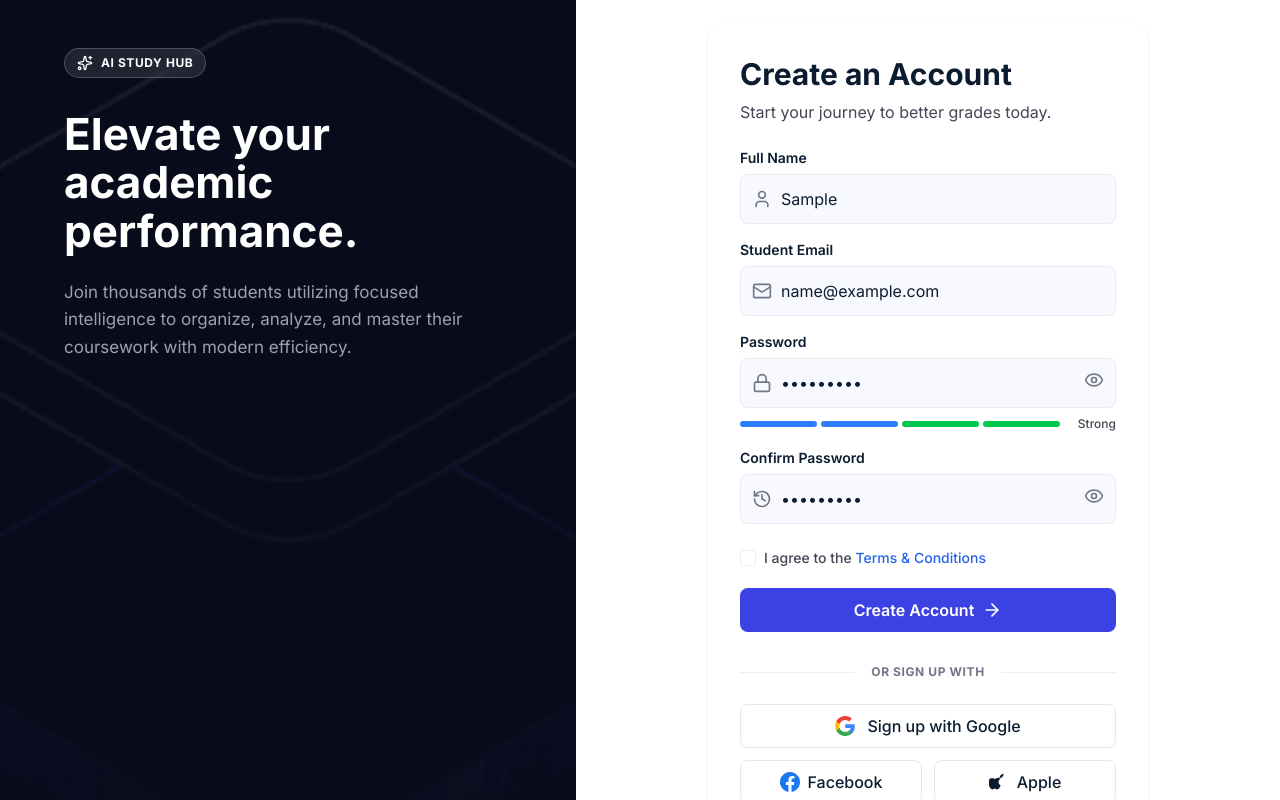
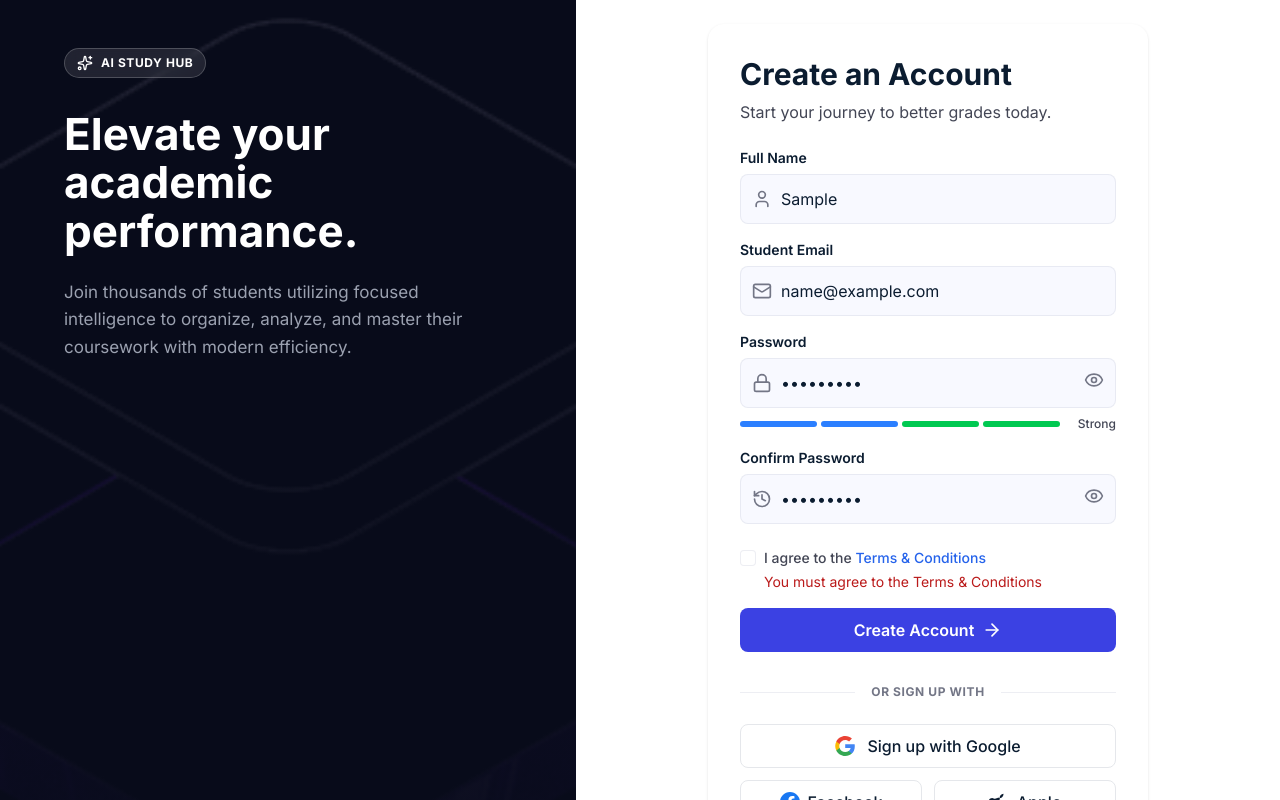
Before and after one commit to huynhduybinh24/SWP391_AIStudyHub, a React (Vite) app in the folder FrontEnd/: page /register in a window 1280 px wide. Both pictures are taken after typing "Sample", "name@example.com", "Sample123", "Sample123" into the empty fields and a click on the button "Create Account". Shown: the top 800 px of the page. Built offline with nearby package versions, Linux system fonts and the light colour scheme.

Commit message:
feat: implement registration form, document pages, and checkbox UI component

```diff
--- a/FrontEnd/src/components/ui/Checkbox.tsx
+++ b/FrontEnd/src/components/ui/Checkbox.tsx
@@ -1,12 +1,14 @@
-import { forwardRef, type InputHTMLAttributes } from 'react'
+import { forwardRef, type InputHTMLAttributes, type ReactNode } from 'react'
 import { cn } from '@/lib/utils'
 
 export interface CheckboxProps extends Omit<InputHTMLAttributes<HTMLInputElement>, 'type'> {
-  label?: string
+  label?: ReactNode
+  error?: string
 }
 
 export const Checkbox = forwardRef<HTMLInputElement, CheckboxProps>(
-  ({ className, label, ...props }, ref) => (
+  ({ className, label, error, ...props }, ref) => (
+    <div className="flex flex-col gap-1">
       <label className={cn('inline-flex items-center gap-2 cursor-pointer', className)}>
         <div className="relative flex items-center justify-center">
           <input
@@ -29,6 +31,8 @@ export const Checkbox = forwardRef<HTMLInputElement, CheckboxProps>(
         </div>
         {label && <span className="text-sm font-medium text-body select-none">{label}</span>}
       </label>
+      {error && <p className="ml-6 text-sm text-danger">{error}</p>}
+    </div>
   ),
 )
 Checkbox.displayName = 'Checkbox'
```
Lines whose indentation alone changed are shown as unchanged.
